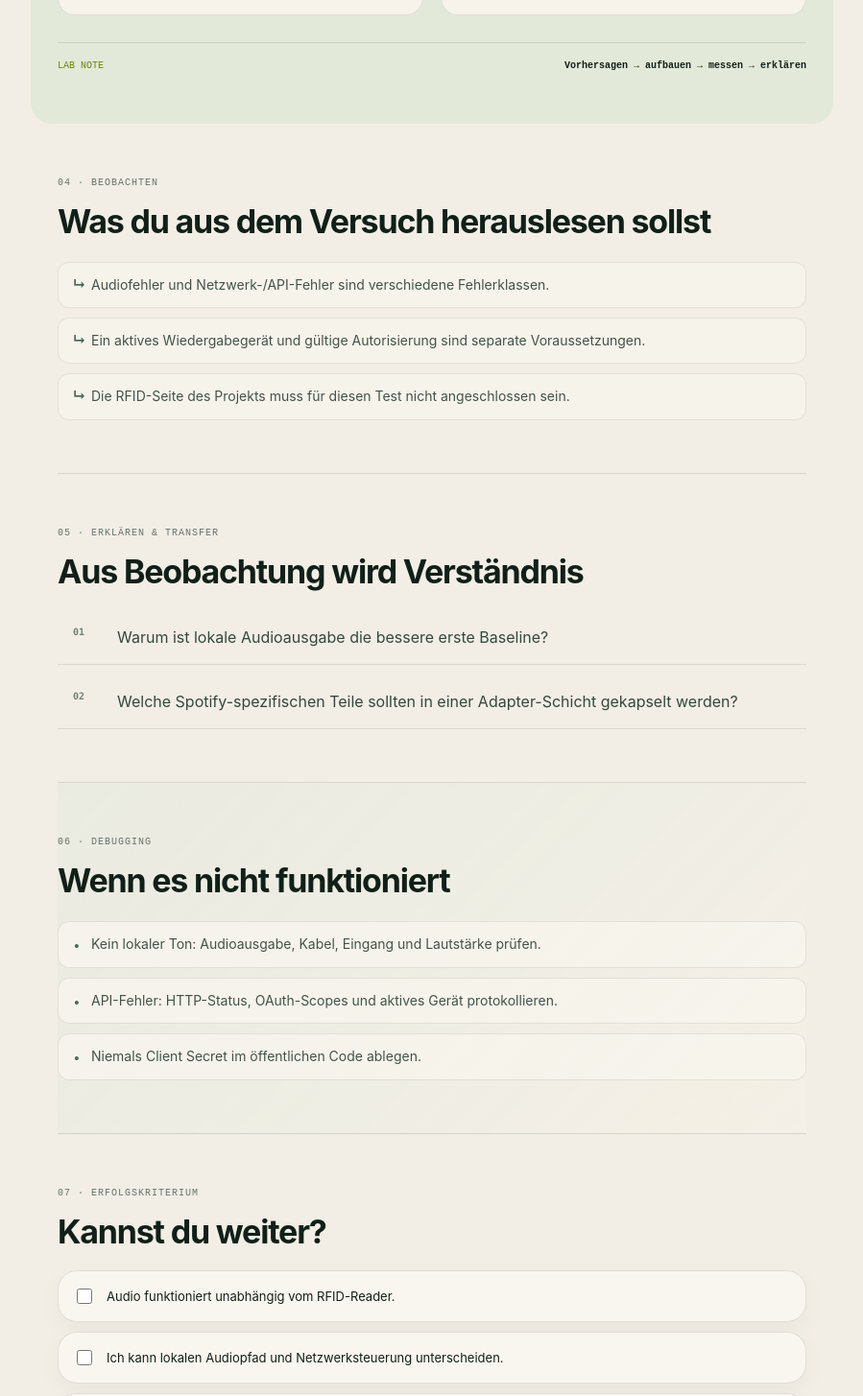
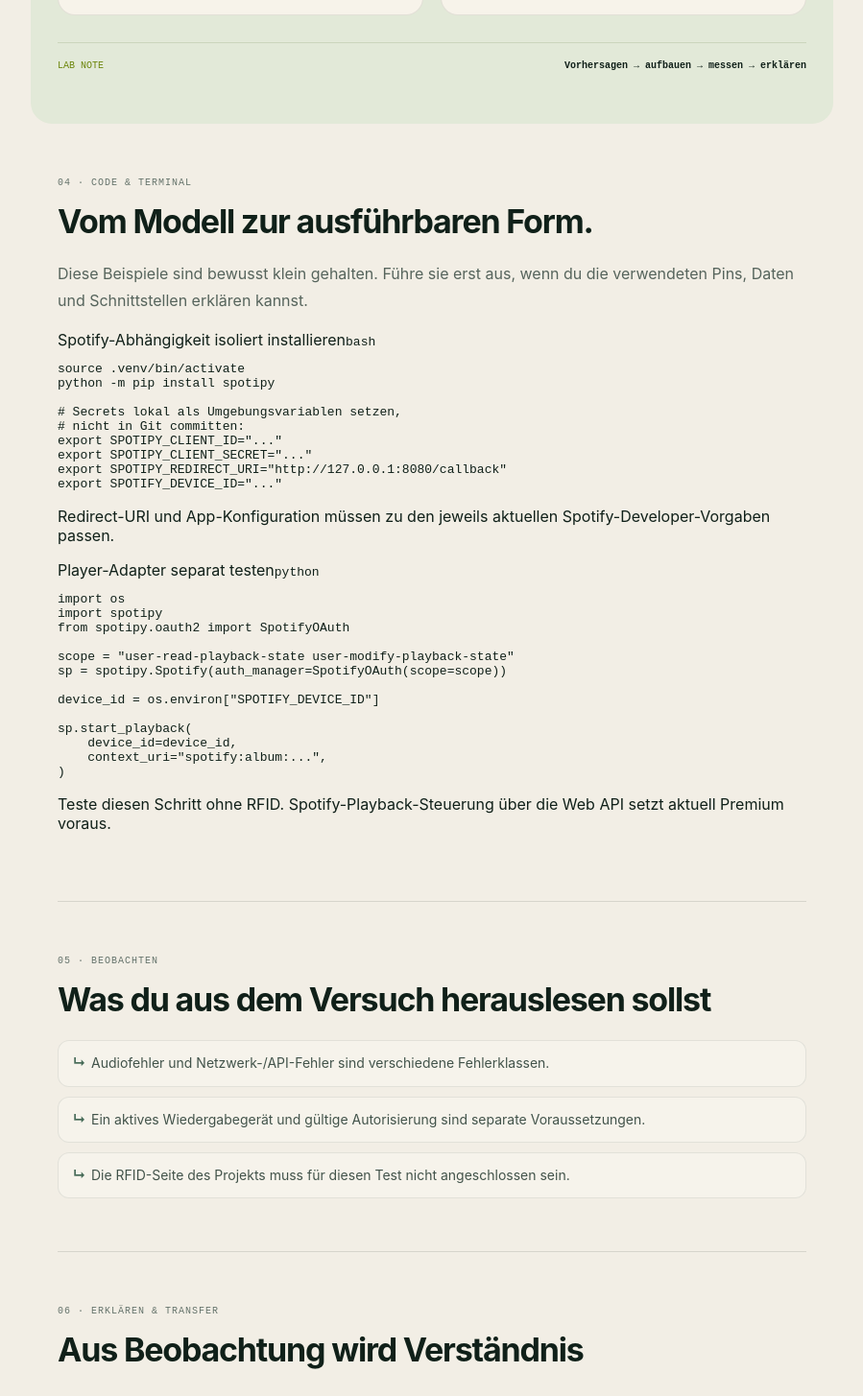
Before and after one commit to dabin134/embedded-lab, a Next.js app: page /projects/rfid-music-player/steps/audio-spotify in a window 1280 px wide. Shown: the part 2300-3755 px from the top of the page at 96% size, without its empty margins (295-1194 px from the left). Built offline with nearby package versions, Linux system fonts and the light colour scheme.

Commit message:
Add executable code and terminal blocks to RFID lessons

```diff
--- a/app/projects/rfid-music-player/steps/[slug]/page.tsx
+++ b/app/projects/rfid-music-player/steps/[slug]/page.tsx
@@ -1,6 +1,7 @@
 import Link from "next/link";
 import { notFound } from "next/navigation";
 import { componentById, conceptById, rfidSteps, stepById, stepLessons } from "@/lib/data";
+import { stepCodeBlocks } from "@/lib/rfid-code";
 
 export const dynamicParams = false;
 export function generateStaticParams() {
@@ -15,6 +16,7 @@
 
   const previous = rfidSteps[step.number - 2];
   const next = rfidSteps[step.number];
+  const codeBlocks = stepCodeBlocks[slug] ?? [];
 
   return (
     <div className="lesson-layout">
@@ -105,14 +107,31 @@
           <div className="experiment-status"><span>LAB NOTE</span><strong>Vorhersagen → aufbauen → messen → erklären</strong></div>
         </section>
 
+        {codeBlocks.length > 0 && (
+          <section className="lesson-block code-lesson-block">
+            <div className="block-label">04 · Code & Terminal</div>
+            <h2>Vom Modell zur ausführbaren Form.</h2>
+            <p className="lesson-lead">Diese Beispiele sind bewusst klein gehalten. Führe sie erst aus, wenn du die verwendeten Pins, Daten und Schnittstellen erklären kannst.</p>
+            <div className="code-stack">
+              {codeBlocks.map((block) => (
+                <div className="code-panel" key={`${block.label}-${block.code}`}>
+                  <div className="code-head"><span>{block.label}</span><code>{block.language}</code></div>
+                  <pre><code>{block.code}</code></pre>
+                  {block.note && <p>{block.note}</p>}
+                </div>
+              ))}
+            </div>
+          </section>
+        )}
+
         <section className="lesson-block">
-          <div className="block-label">04 · Beobachten</div>
+          <div className="block-label">{codeBlocks.length > 0 ? "05" : "04"} · Beobachten</div>
           <h2>Was du aus dem Versuch herauslesen sollst</h2>
           <ul className="lesson-list observation-list">{lesson.observe.map((item) => <li key={item}>{item}</li>)}</ul>
         </section>
 
         <section className="lesson-block">
-          <div className="block-label">05 · Erklären & Transfer</div>
+          <div className="block-label">{codeBlocks.length > 0 ? "06" : "05"} · Erklären & Transfer</div>
           <h2>Aus Beobachtung wird Verständnis</h2>
           <div className="question-stack">
             {lesson.reflect.map((item, index) => <div key={item}><span>{String(index + 1).padStart(2, "0")}</span><p>{item}</p></div>)}
@@ -120,13 +139,13 @@
         </section>
 
         <section className="lesson-block troubleshooting-block">
-          <div className="block-label">06 · Debugging</div>
+          <div className="block-label">{codeBlocks.length > 0 ? "07" : "06"} · Debugging</div>
           <h2>Wenn es nicht funktioniert</h2>
           <ul className="lesson-list">{lesson.troubleshooting.map((item) => <li key={item}>{item}</li>)}</ul>
         </section>
 
         <section className="lesson-block">
-          <div className="block-label">07 · Erfolgskriterium</div>
+          <div className="block-label">{codeBlocks.length > 0 ? "08" : "07"} · Erfolgskriterium</div>
           <h2>Kannst du weiter?</h2>
           <div className="check-list">
             {lesson.check.map((item) => <label key={item}><input type="checkbox" /> <span>{item}</span></label>)}
@@ -136,7 +155,7 @@
 
         {lesson.sources.length > 0 && (
           <section className="lesson-block source-block">
-            <div className="block-label">08 · Quellen</div>
+            <div className="block-label">{codeBlocks.length > 0 ? "09" : "08"} · Quellen</div>
             <h2>Primär- und Referenzquellen</h2>
             <div className="source-list">
               {lesson.sources.map((source) => (
```
